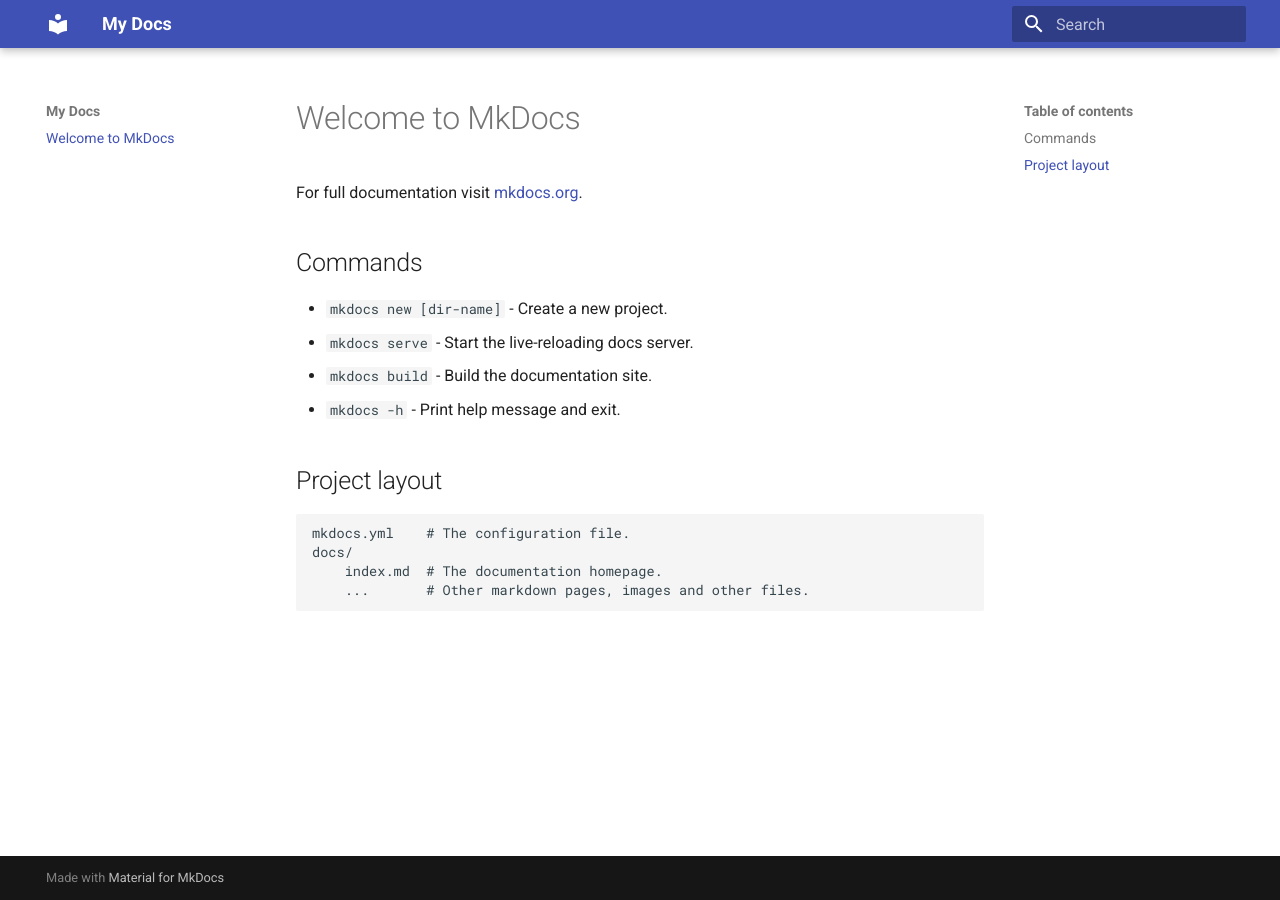
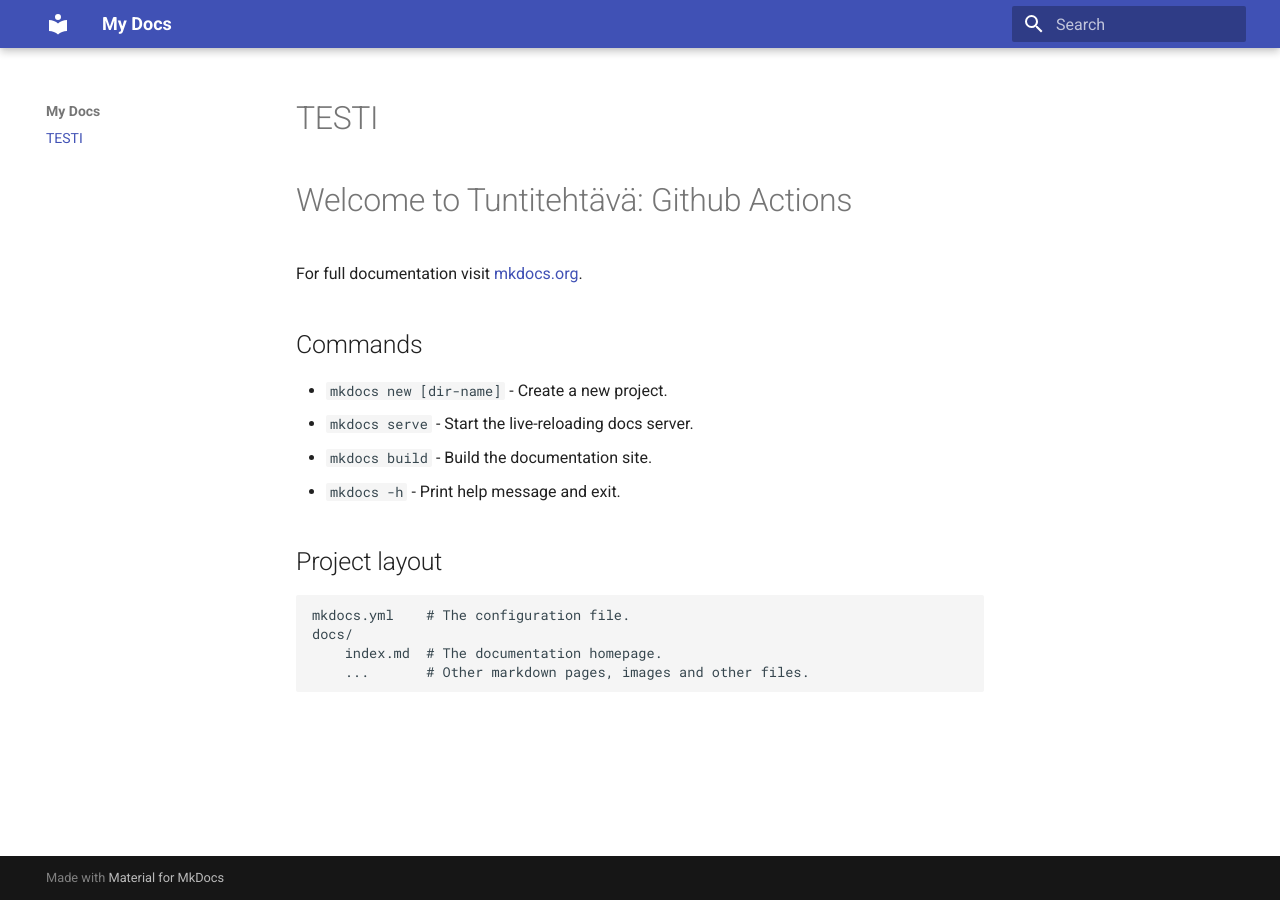
Before and after one commit to Kiivi-ot24/kiivi-docs, an MkDocs documentation site: the page built from docs/index.md, in a window 1280 px wide. Built offline with MkDocs 1.6.1 and Material for MkDocs 9.7.7, drawn with Linux system fonts in a browser that asks for light colours.

Commit message:
Index testi

```diff
--- a/docs/index.md
+++ b/docs/index.md
@@ -1,4 +1,5 @@
-# Welcome to MkDocs
+# TESTI
+# Welcome to Tuntitehtävä: Github Actions
 
 For full documentation visit [mkdocs.org](https://www.mkdocs.org).
 
```
